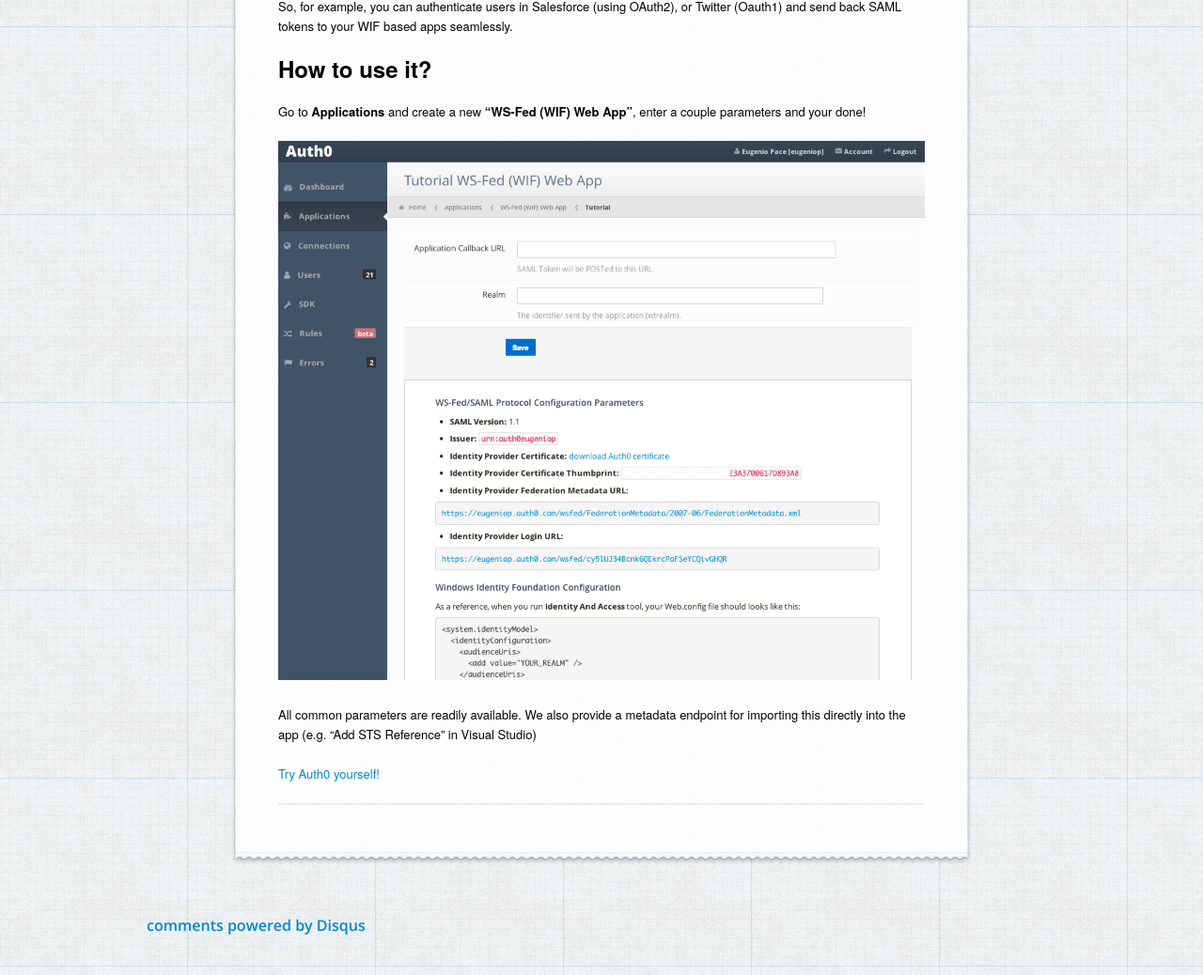
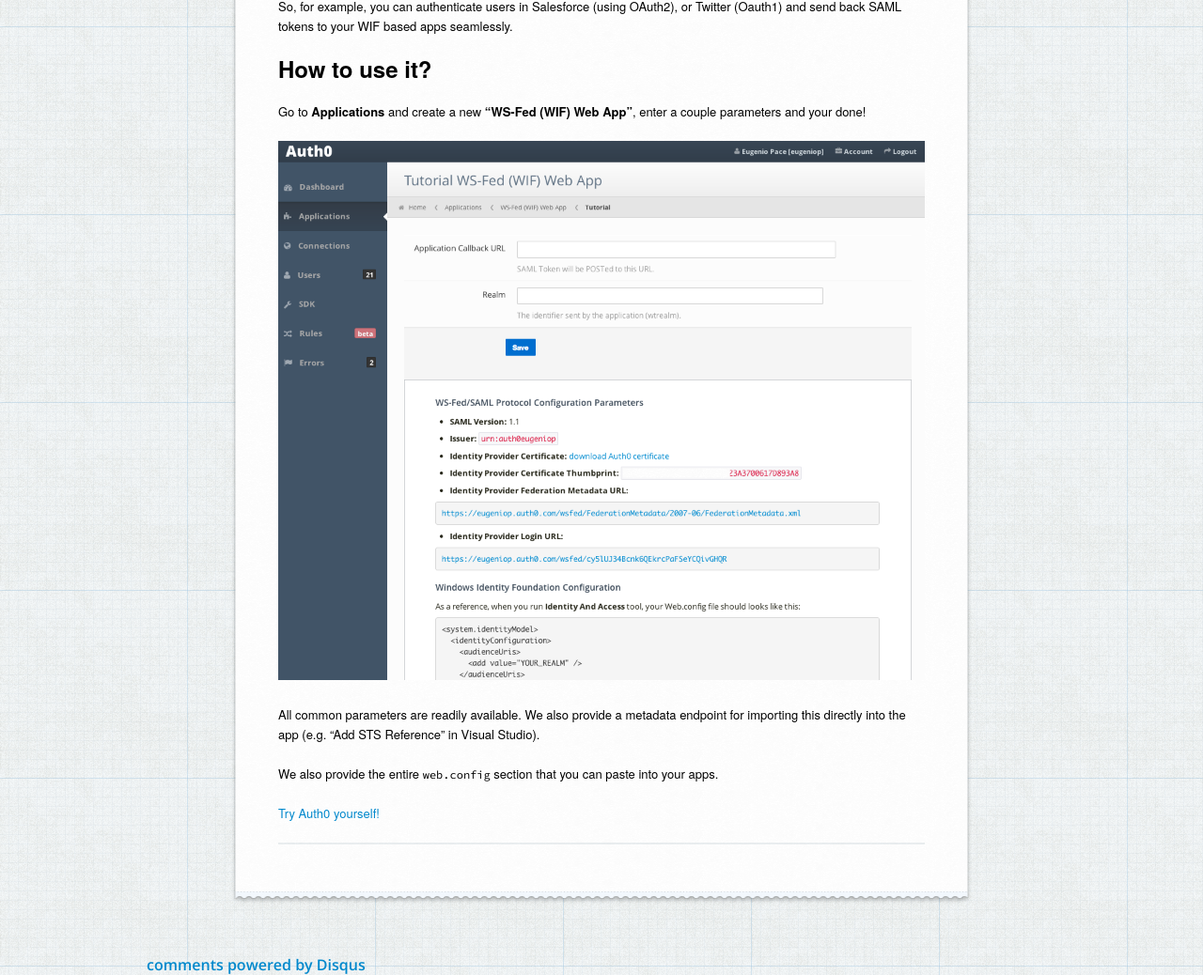
Before and after one commit to DylanMeeus/springboot_jwt_blog, a Jekyll site: the page built from _posts/2013-11-01-connecting-ws-fed-wif-based-apps-to-auth0.markdown, in a window 1280 px wide, cut to the strip 371-1409 px from the top of the page. Shown: the whole strip at 94% size. Built offline with Jekyll 4.4.1, drawn with Linux system fonts in a browser that asks for light colours; Markdown is read by kramdown in place of the engine named in the settings; comment, search, counter and statistics services are not loaded.

Commit message:
ws-fed app type

```diff
--- a/_posts/2013-11-01-connecting-ws-fed-wif-based-apps-to-auth0.markdown
+++ b/_posts/2013-11-01-connecting-ws-fed-wif-based-apps-to-auth0.markdown
@@ -12,7 +12,9 @@
 
 {% excerpt %}
 
-WS-Federation has been supported in Auth0 for quite some time. After all it is the protocol used by SharePoint, MS-CRM, Rights Management Server, all of them supported by Auth0 from the very beginning. Not surprisignly, WS-Fed is primarly a Microsoft centered protocol. We have now opened up the protocol to any app, by adding a `WS-FED` application type. We expect it will be used mostly by developers in the Microsoft platform using Windows Identity Foundation.
+WS-Federation has been supported in Auth0 for quite some time. After all, it is the protocol used by SharePoint, MS-CRM, Rights Management Server, all of them supported by Auth0 from the very beginning. Not surprisignly, `WS-Fed` is primarly a Microsoft centered protocol.
+
+We have now opened up the protocol to any app, by adding a `WS-FED` application type. We expect it will be used mostly by developers in the Microsoft platform using Windows Identity Foundation.
 
 With this, you can do protocol transition between WS-Fed and [any of the supported identity providers](https://docs.auth0.com/identityproviders) in Auth0 regardless of what protocol they implement: SAML-P, OpenID, OAuth2, OAuth1, databases, etc.
 
@@ -25,6 +27,8 @@
 
 ![](/img/ws-fed-wif-apptype.png)
 
-All common parameters are readily available. We also provide a metadata endpoint for importing this directly into the app (e.g. "Add STS Reference" in Visual Studio)
+All common parameters are readily available. We also provide a metadata endpoint for importing this directly into the app (e.g. "Add STS Reference" in Visual Studio).
+
+We also provide the entire `web.config` section that you can paste into your apps.
 
 [Try Auth0 yourself!](http://developers.auth0.com)
```
